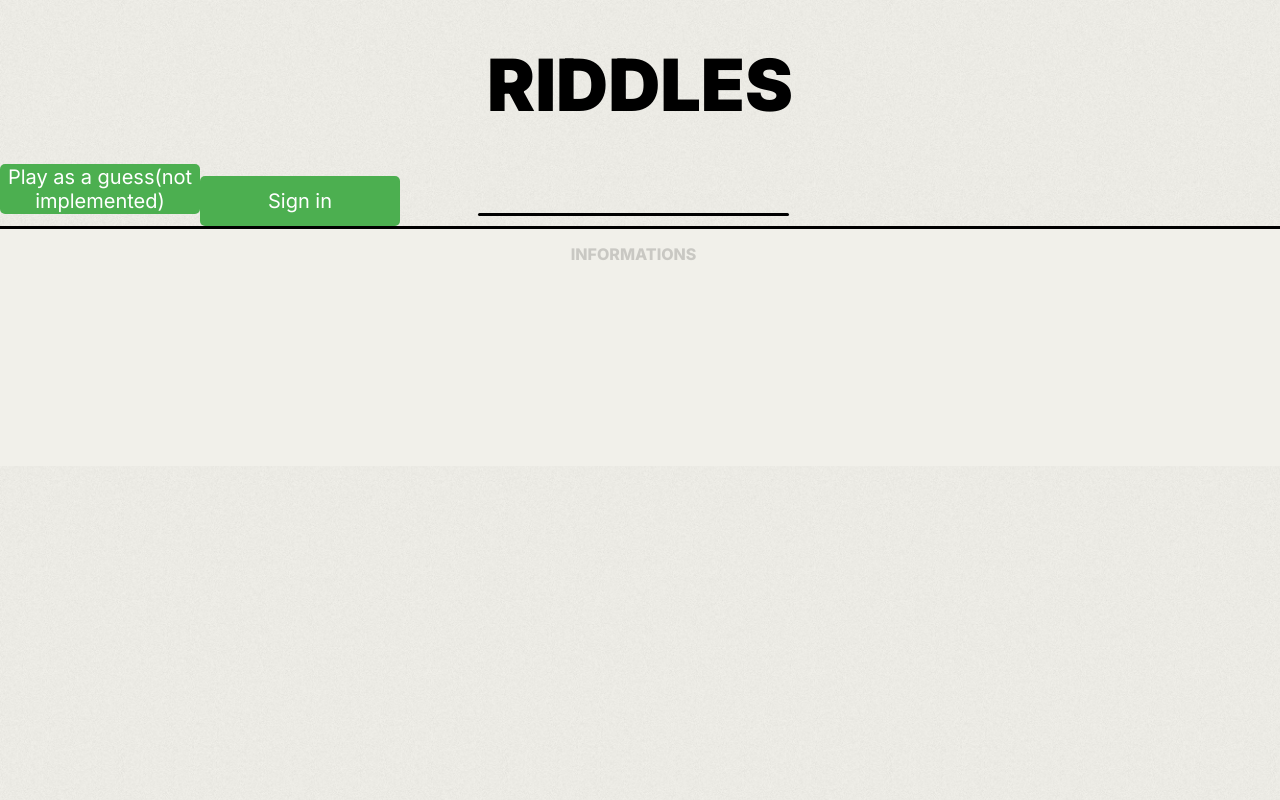
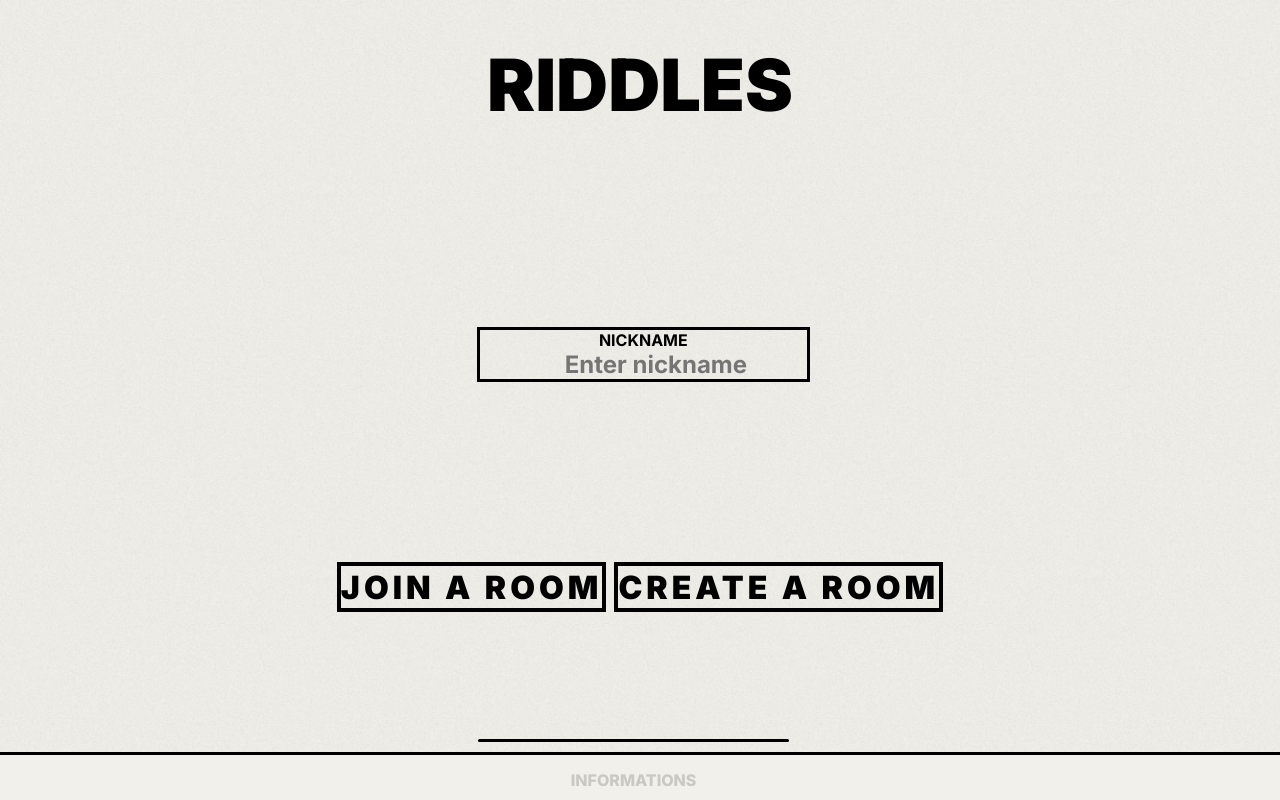
Before and after one commit to Mareczek1311/RiddleZone, a Next.js app in the folder web_client/: page / in a window 1280 px wide. Built offline with nearby package versions, Linux system fonts and the light colour scheme; no server answers.

Commit message:
working auth...

```diff
--- a/web_client/package.json
+++ b/web_client/package.json
@@ -10,7 +10,8 @@
   },
   "dependencies": {
     "cors": "^2.8.5",
-    "firebase": "^10.8.0",
+    "firebase": "^10.8.1",
+    "firebase-admin": "^12.0.0",
     "framer-motion": "^11.0.8",
     "next": "^14.1.0",
     "react": "^18",
--- a/web_client/src/app/components/LoginPage/LoginPage.tsx
+++ /dev/null
@@ -1,30 +0,0 @@
-import styles from  './LoginPage.module.css';
-import React, { useState } from 'react';
-import { onAuthStateChangedHelper, signInWithGoogle, signOutUser } from '../firebase';
-import { User } from 'firebase/auth';
-
-
-interface ChildProps{
-    updateUser: (newValue: User | null) => void;
-}
-
-const LoginPage: React.FC<ChildProps> = ( { updateUser } ) => {
-
-    useState(() => {
-      const unsubscribe = onAuthStateChangedHelper((user) => {
-          updateUser(user);
-
-      })
-
-      return () => unsubscribe()
-    })
-
-    return (
-        <div>
-            <button onClick={ () => {} }>Play as a guess(not implemented)</button>
-            <button onClick={ signInWithGoogle }>Sign in</button>
-        </div>
-    )
-}
-
-export default LoginPage;
--- /dev/null
+++ b/web_client/src/app/context/authContext.tsx
@@ -0,0 +1,39 @@
+
+import { createContext, useContext, useState, useEffect } from 'react';
+
+import {
+    signInWithPopup,
+    signOut,
+    onAuthStateChanged,
+    GoogleAuthProvider,
+  } from "firebase/auth";
+  import { auth } from "../firebase";
+
+const authContext = createContext(null);
+
+export const AuthContextProvider = ({ children }) => {
+
+    const [user, setUser] = useState(null);
+
+    const googleSignIn = () => {
+        const provider = new GoogleAuthProvider();
+        signInWithPopup(auth, provider);
+      };
+
+      const logOut = () => {
+        signOut(auth);
+      };
+
+      useEffect(() => {
+        const unsubscribe = onAuthStateChanged(auth, (currentUser) => {
+          setUser(currentUser);
+        });
+        return () => unsubscribe();
+      }, [user]);
+
+      return <authContext.Provider value={{user, googleSignIn, logOut }}>{children}</authContext.Provider>;
+}
+
+export const UserAuth = () => {
+    return useContext(authContext);
+}
--- a/web_client/src/app/components/firebase.tsx
+++ b/web_client/src/app/firebase.tsx
@@ -26,43 +26,5 @@ const firebaseConfig = {
   measurementId: "G-9J6E460K0G",
 };
 
-// Initialize Firebase
-const app = firebase.initializeApp(firebaseConfig);
-
-/*
-const db = getFirestore(app);
-
-export async function addToDB() {
-  try {
-    const docRef = await addDoc(collection(db, "users"), {
-      first: "Ada",
-      last: "Lovelace",
-      born: 1815,
-    });
-    console.log("Document written with ID: ", docRef.id);
-  } catch (e) {
-    console.error("Error adding document: ", e);
-  }
-}
-*/
-
+const app = initializeApp(firebaseConfig);
 export const auth = getAuth(app);
-
-export async function signInWithGoogle() {
-  return await signInWithRedirect(auth, new GoogleAuthProvider())
-}
-
-export function signOutUser() {
-  console.log(auth.currentUser)
-  return auth.signOut()
-}
-
-export function isUserLoggedIn(){
-  const isLoggedIn = auth.currentUser !== null; // Jeśli currentUser istnieje, isLoggedIn = true
-  console.log(isLoggedIn);
-  return isLoggedIn;
-}
-
-export function onAuthStateChangedHelper(callback: (user: User | null) => void) {
-  return onAuthStateChanged(auth, callback);
-}
--- a/web_client/src/app/layout.tsx
+++ b/web_client/src/app/layout.tsx
@@ -1,12 +1,18 @@
+"use client"
+
 import type { Metadata } from "next";
 import { Inter } from "next/font/google";
 import "./globals.css";
+import { AuthContextProvider } from "./context/authContext";
 
 const inter = Inter({ subsets: ["latin"] });
 
+/*
 export const metadata: Metadata = {
   title: "RIDDLEZONE",
 };
+*/ ///WHYYYY
+
 
 export default function RootLayout({
   children,
@@ -15,7 +21,9 @@ export default function RootLayout({
 }>) {
   return (
     <html lang="en">
-      <body className={inter.className}>{children}</body>
+      <AuthContextProvider >
+        <body className={inter.className}>{children}</body>
+      </AuthContextProvider>
     </html>
   );
 }
--- /dev/null
+++ b/web_client/src/app/login/page.tsx
@@ -0,0 +1,49 @@
+"use client";
+
+import { UserAuth } from "../context/authContext";
+import { useEffect, useState } from "react";
+import { redirect } from "next/navigation";
+
+export default function LoginPage() {
+
+    const { user, googleSignIn, logOut } = UserAuth();
+    const [loading, setLoading] = useState(true);
+    const handleSignIn = async () => {
+        try {
+          await googleSignIn();
+        } catch (error) {
+          console.log(error);
+        }
+      };
+
+      const handleSignOut = async () => {
+        try {
+          await logOut();
+        } catch (error) {
+          console.log(error);
+        }
+      };
+
+      useEffect(() => {
+        const checkAuthentication = async () => {
+          await new Promise((resolve) => setTimeout(resolve, 50));
+          setLoading(false);
+        };
+        checkAuthentication();
+        console.log(user)
+        if (user != null) {
+          redirect("/menu")
+        }
+      }, [user]);
+
+    return (
+      <div>
+        <div>
+            <h1>Sing In Page</h1>
+            <button onClick={handleSignIn}>
+                Sign In with Google
+            </button>
+        </div>
+     </div>
+    );
+}
--- a/web_client/src/app/page.tsx
+++ b/web_client/src/app/page.tsx
@@ -11,13 +11,14 @@ import Navbar from "./components/Navbar/Navbar";
 import { io } from "socket.io-client";
 import Footer from "./components/Footer/Footer";
 import { User } from "firebase/auth";
-import LoginPage from "./components/LoginPage/LoginPage";
+import LoginPage from "./login/page";
 import MenuPage from "./components/MenuPage/MenuPage";
 import LobbyPage from "./components/LobbyPage/LobbyPage";
 import QuestionPick from "./components/QuestionPick/QuestionPick";
 import QuestionPage from "./components/QuestionPage/QuestionPage";
 import MessagePage from "./components/MessagePage/MessagePage";
 import EndPage from "./components/EndPage/EndPage";
+import { redirect } from "next/navigation";
 
 var socket: any;
 socket = null;
@@ -41,10 +42,6 @@ export default function Home() {
 
   function updateClieckedForQuestionPage(data : boolean){
     setIsClickedForQuestionPage(data);
-  }
-
-  function updateUser(user: User | null) {
-    setUser(user);
   }
 
   function updateRoomID(room_id: string) {
@@ -184,6 +181,8 @@ export default function Home() {
   },[user])
 
 
+
+
   const [isOnMainPage, setIsOnMainPage] = useState(true);
   useEffect(() => {
     room_id === "" ? setIsOnMainPage(true) : setIsOnMainPage(false);
@@ -194,7 +193,7 @@ export default function Home() {
 
       {
 
-      user
+      true
       ? (
         <div>
           {room_id == "" ? (
@@ -247,9 +246,9 @@ export default function Home() {
             />
           }
         </div>
-      ) : (
-        <LoginPage updateUser={updateUser} />
-      )
+      ) :
+
+      <div></div>
       }
 
       <Footer />
```
Also changed, not shown: web_client/src/app/createQuestionSet/page.tsx (+4 -3 lines), web_client/src/app/login/LoginPage.module.css (added), 1 other file (tests, documents, lock files or other folders).
